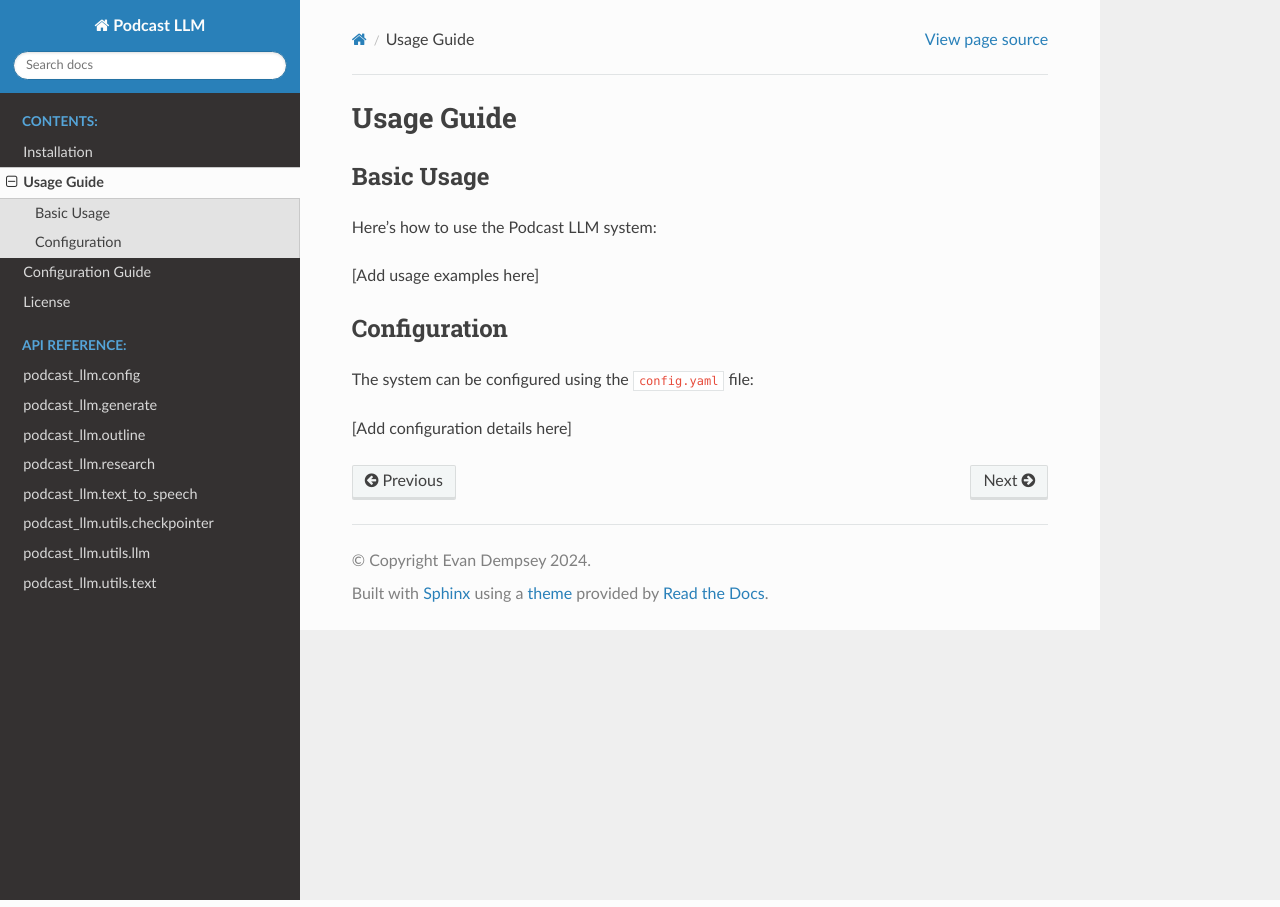
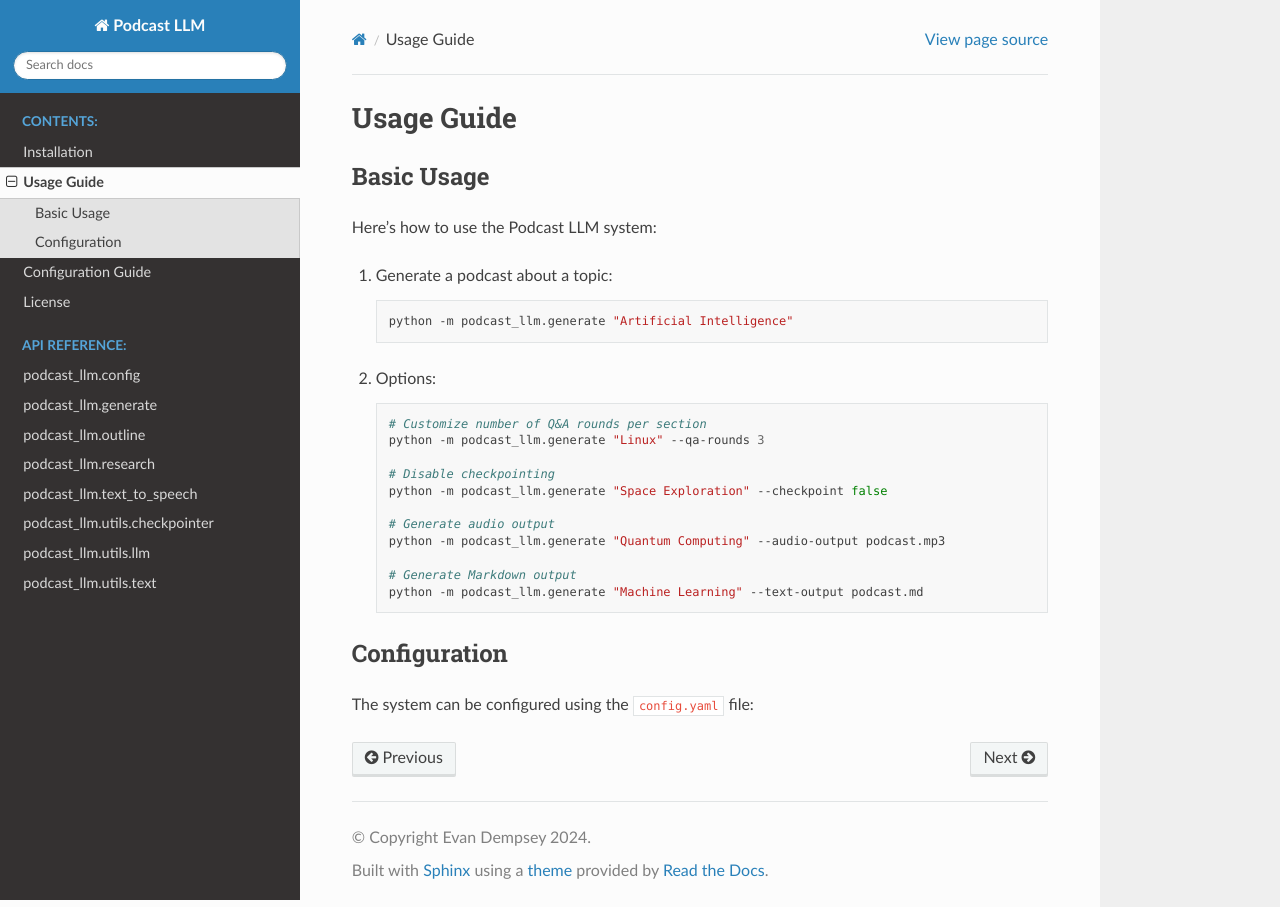
Before and after one commit to yoshiresponse/podcast-llm, a Sphinx documentation site: the page built from docs/source/usage.rst, in a window 1280 px wide. Built offline with Sphinx 7.4.7 and the Read the Docs theme 3.1.0, drawn with Linux system fonts in a browser that asks for light colours.

Commit message:
Added content to configuration and usage pages in docs.

```diff
--- a/docs/source/usage.rst
+++ b/docs/source/usage.rst
@@ -6,11 +6,29 @@ Basic Usage
 
 Here's how to use the Podcast LLM system:
 
-[Add usage examples here]
+1. Generate a podcast about a topic:
+
+   .. code-block:: bash
+
+      python -m podcast_llm.generate "Artificial Intelligence"
+
+2. Options:
+
+   .. code-block:: bash
+
+      # Customize number of Q&A rounds per section
+      python -m podcast_llm.generate "Linux" --qa-rounds 3
+
+      # Disable checkpointing
+      python -m podcast_llm.generate "Space Exploration" --checkpoint false
+
+      # Generate audio output
+      python -m podcast_llm.generate "Quantum Computing" --audio-output podcast.mp3
+
+      # Generate Markdown output
+      python -m podcast_llm.generate "Machine Learning" --text-output podcast.md
 
 Configuration
 ------------
 
 The system can be configured using the ``config.yaml`` file:
-
-[Add configuration details here]
```
Also changed, not shown: docs/source/configuration.rst (+70 -3 lines).
